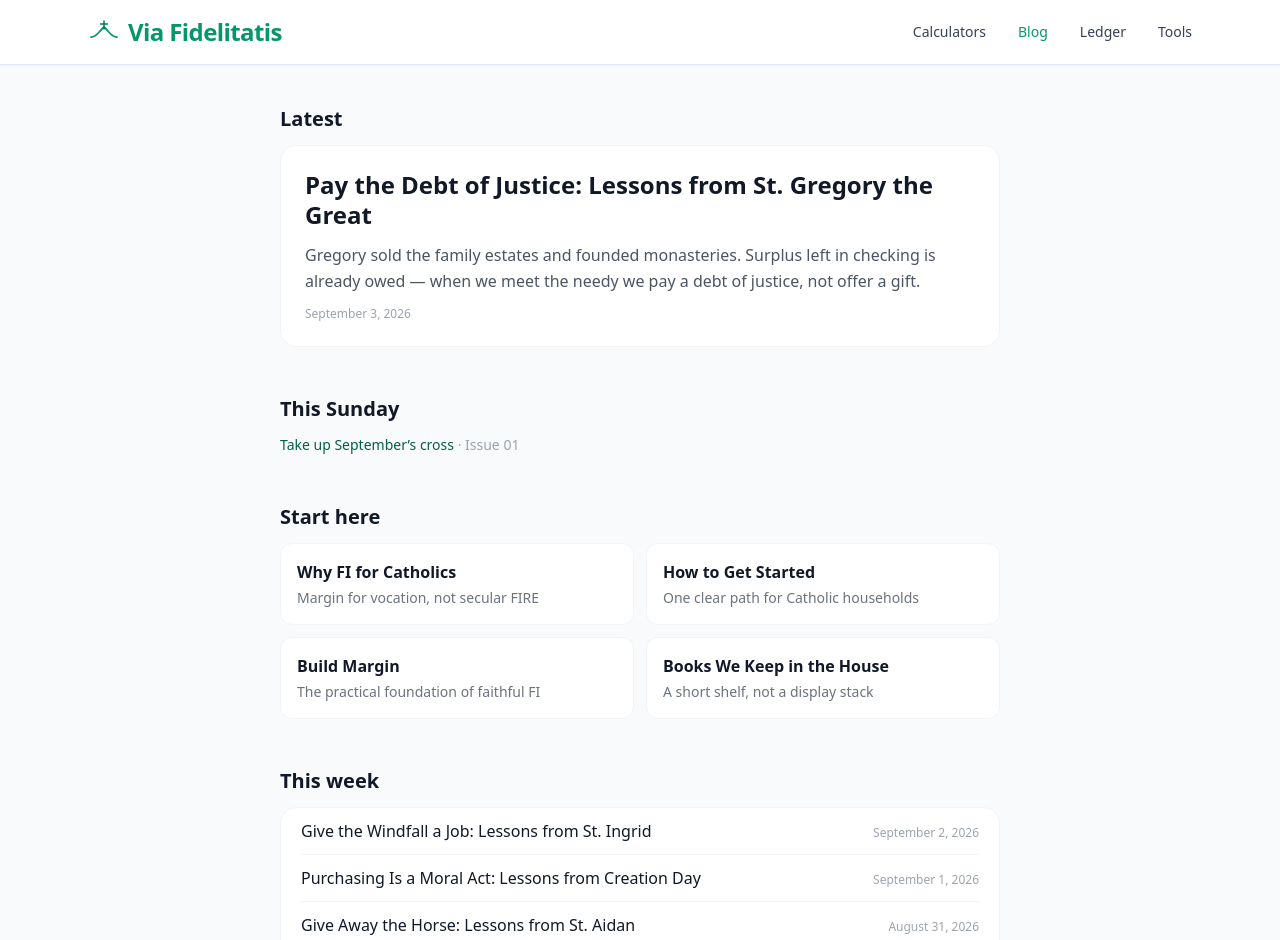
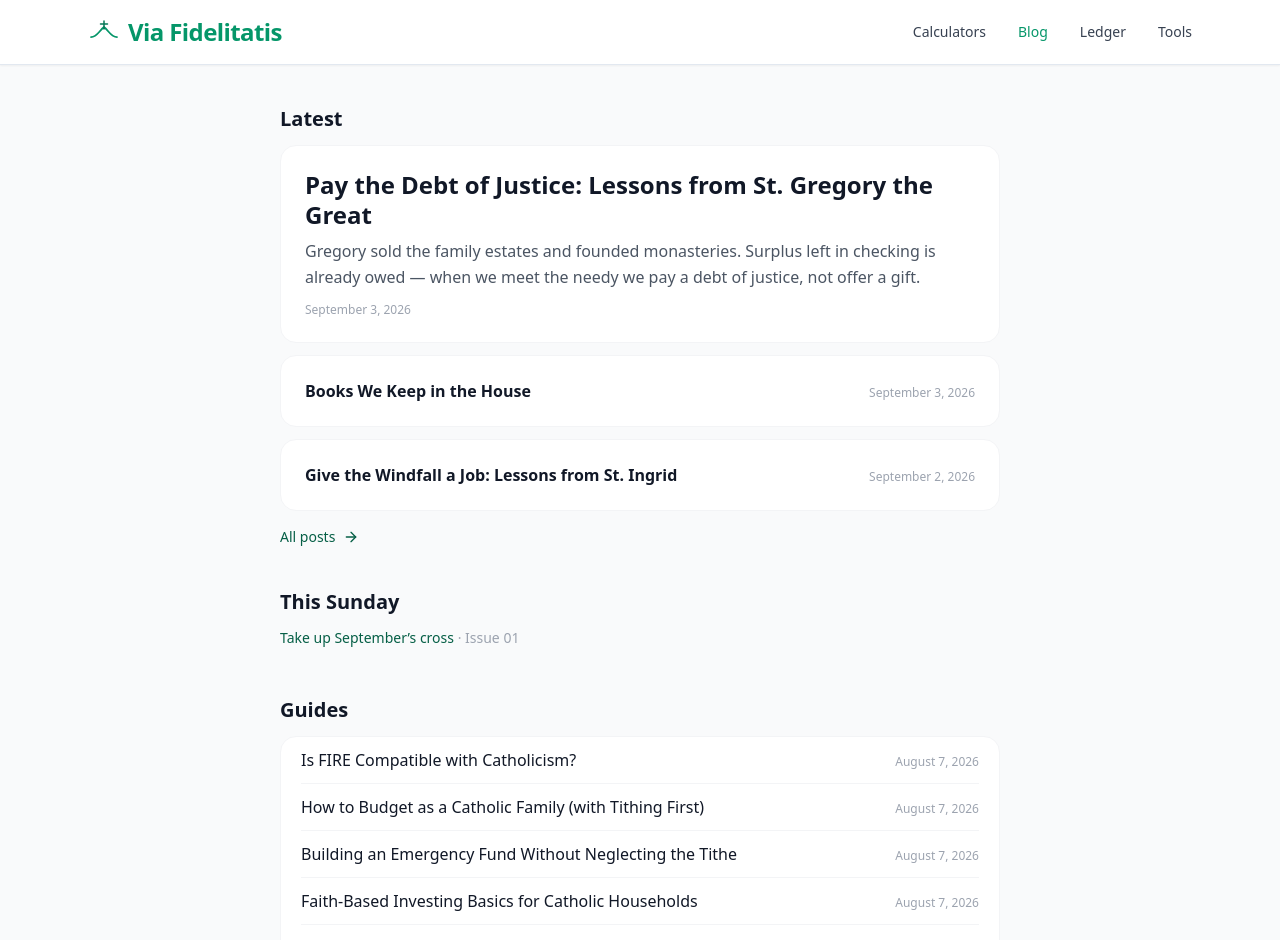
Before and after one commit to daughterpop/super-fi-calc, a React (Vite) app: page /blog in a window 1280 px wide. Shown: the top 940 px of the page. Built offline with nearby package versions, Linux system fonts and the light colour scheme.

Commit message:
Blog index: last three posts, drop Start here and This week

```diff
--- a/src/pages/BlogIndex.jsx
+++ b/src/pages/BlogIndex.jsx
@@ -1,7 +1,7 @@
 import React, { useMemo, useState } from 'react';
 import { Link, useSearchParams } from 'react-router-dom';
 import { Search, X, Filter, ArrowRight } from 'lucide-react';
-import { allPosts, PILLAR_LINKS } from '../data/posts';
+import { allPosts } from '../data/posts';
 import SiteHeader from '../components/SiteHeader';
 import SiteFooter from '../components/SiteFooter';
 import SubscribeForm from '../components/SubscribeForm';
@@ -15,15 +15,6 @@ const GUIDE_LINKS = [
   '/blog/building-an-emergency-fund-without-neglecting-the-tithe',
   '/blog/faith-based-investing-basics-for-catholic-households',
   '/blog/books-we-keep-in-the-house',
-];
-
-const START_HERE = [
-  ...PILLAR_LINKS,
-  {
-    to: '/blog/books-we-keep-in-the-house',
-    label: 'Books We Keep in the House',
-    blurb: 'A short shelf, not a display stack',
-  },
 ];
 
 const ARCHIVE_LANES = [
@@ -60,14 +51,7 @@ export default function BlogIndex() {
   const latestLedger = latestEdition();
 
   const sorted = useMemo(() => [...allPosts].sort(byDate), []);
-  const latest = sorted[0];
-  const thisWeek = useMemo(
-    () =>
-      sorted
-        .filter((p) => p.link !== latest?.link && (p.tags || []).includes('Seasonal'))
-        .slice(0, 8),
-    [sorted, latest]
-  );
+  const latestThree = sorted.slice(0, 3);
   const guides = useMemo(
     () => GUIDE_LINKS.map((link) => sorted.find((p) => p.link === link)).filter(Boolean),
     [sorted]
@@ -102,21 +86,40 @@ export default function BlogIndex() {
       <div className="max-w-3xl mx-auto px-4 sm:px-6 py-8 sm:py-10">
         {!archive ? (
           <>
-            {latest && (
-              <section className="mb-12">
+            <section className="mb-10">
               <h2 className="text-xl font-bold text-gray-900 mb-3">Latest</h2>
+              <div className="space-y-3">
+                {latestThree.map((post, index) => (
                   <Link
-                  to={latest.link}
-                  className="block bg-white rounded-2xl border border-gray-100 hover:border-emerald-200 hover:shadow-md transition-all p-6"
+                    key={post.link}
+                    to={post.link}
+                    className="block bg-white rounded-2xl border border-gray-100 hover:border-emerald-200 hover:shadow-md transition-all p-5 sm:p-6"
                   >
-                  <h3 className="text-2xl font-bold text-gray-900 mb-3 leading-tight">
-                    {latest.title}
+                    {index === 0 ? (
+                      <>
+                        <h3 className="text-2xl font-bold text-gray-900 mb-2 leading-tight">
+                          {post.title}
                         </h3>
-                  <p className="text-gray-600 leading-relaxed mb-3">{latest.excerpt}</p>
-                  <p className="text-xs text-gray-400">{latest.date}</p>
+                        <p className="text-gray-600 leading-relaxed mb-3">{post.excerpt}</p>
+                        <p className="text-xs text-gray-400">{post.date}</p>
+                      </>
+                    ) : (
+                      <div className="flex items-baseline justify-between gap-4">
+                        <h3 className="font-semibold text-gray-900 leading-snug">{post.title}</h3>
+                        <span className="shrink-0 text-xs text-gray-400">{post.date}</span>
+                      </div>
+                    )}
                   </Link>
+                ))}
+              </div>
+              <button
+                type="button"
+                onClick={openArchive}
+                className="mt-4 inline-flex items-center gap-2 text-sm font-medium text-emerald-800 hover:underline"
+              >
+                All posts <ArrowRight size={16} />
+              </button>
             </section>
-            )}
 
             {latestLedger && (
               <section className="mb-12">
@@ -134,31 +137,6 @@ export default function BlogIndex() {
             )}
 
             <section className="mb-12">
-              <h2 className="text-xl font-bold text-gray-900 mb-3">Start here</h2>
-              <div className="grid grid-cols-1 sm:grid-cols-2 gap-3">
-                {START_HERE.map((item) => (
-                  <Link
-                    key={item.to}
-                    to={item.to}
-                    className="bg-white rounded-xl border border-gray-100 hover:border-emerald-200 p-4"
-                  >
-                    <p className="font-semibold text-gray-900">{item.label}</p>
-                    <p className="text-sm text-gray-500 mt-1">{item.blurb}</p>
-                  </Link>
-                ))}
-              </div>
-            </section>
-
-            <section className="mb-12">
-              <h2 className="text-xl font-bold text-gray-900 mb-3">This week</h2>
-              <div className="bg-white rounded-2xl border border-gray-100 px-5">
-                {thisWeek.map((post) => (
-                  <PostRow key={post.link} post={post} />
-                ))}
-              </div>
-            </section>
-
-            <section className="mb-12">
               <h2 className="text-xl font-bold text-gray-900 mb-3">Guides</h2>
               <div className="bg-white rounded-2xl border border-gray-100 px-5">
                 {guides.map((post) => (
@@ -166,14 +144,6 @@ export default function BlogIndex() {
                 ))}
               </div>
             </section>
-
-            <button
-              type="button"
-              onClick={openArchive}
-              className="inline-flex items-center gap-2 text-sm font-medium text-emerald-800 hover:underline mb-10"
-            >
-              All posts <ArrowRight size={16} />
-            </button>
 
             {listReferral && (
               <div className="mb-8">
```
Lines whose indentation alone changed are shown as unchanged.
